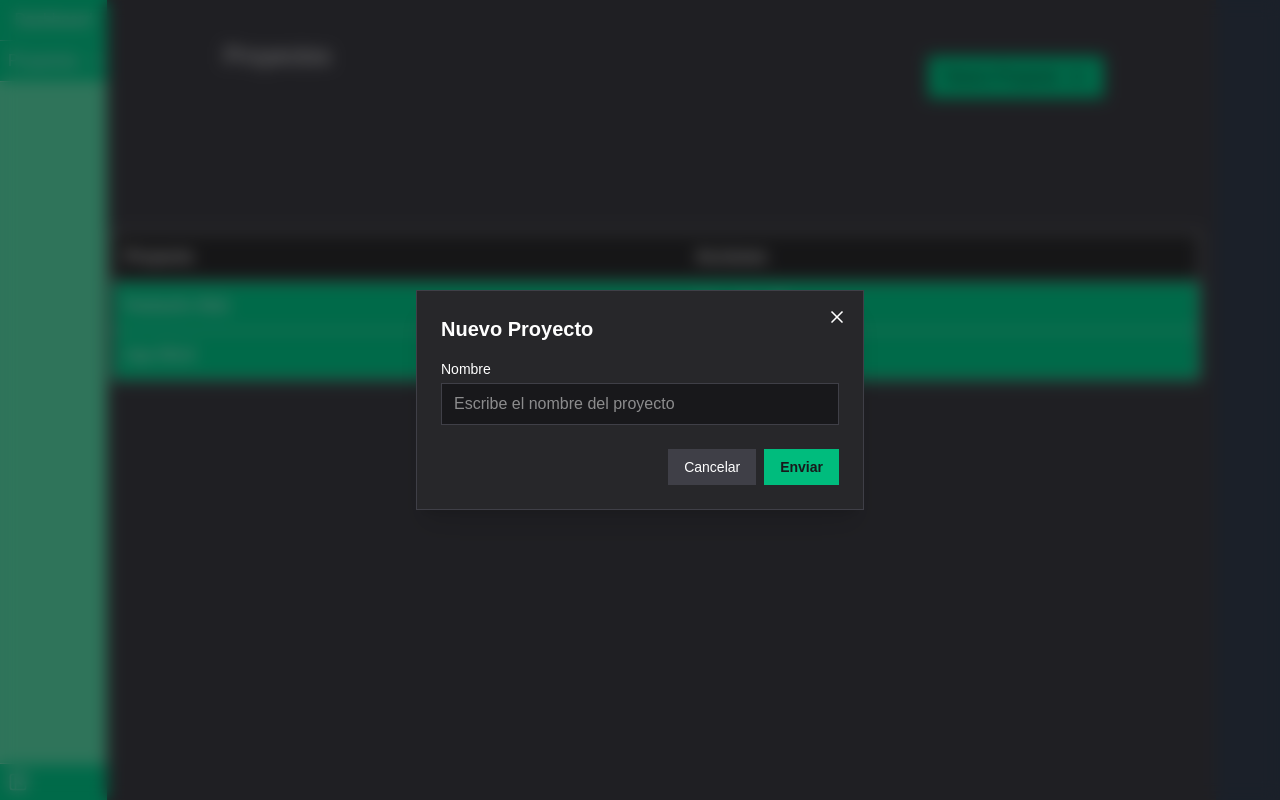
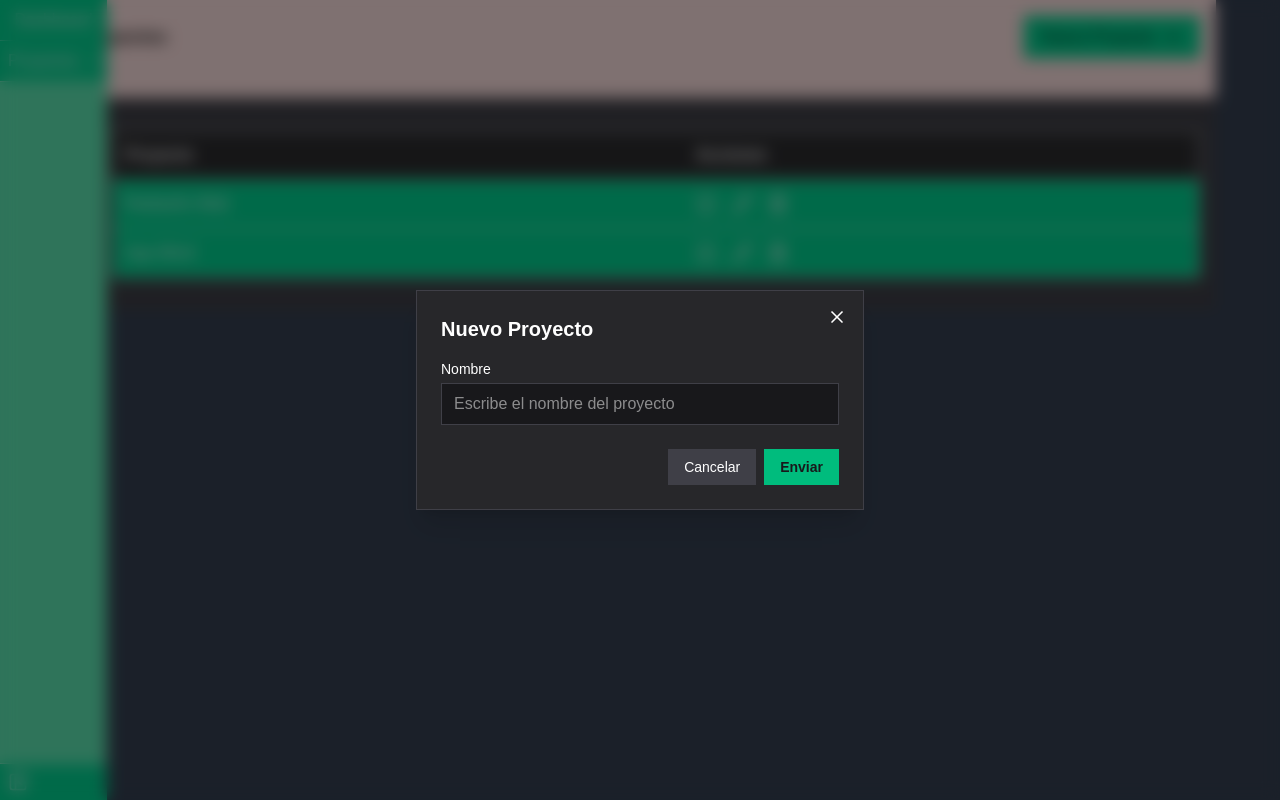
Before and after one commit to LeoToviaz-Introid/TaskTracker, a Next.js app in the folder frontend/: page /projects in a window 1280 px wide. Both pictures are taken after a click on the button "Nuevo Proyecto". Built offline with nearby package versions, Linux system fonts and the light colour scheme.

Commit message:
refactor(frontend): factoriza botón en vista Projects y Projects/id a componente NewModelButton
Falta documentar el nuevo componente.
Falta refactorizar más elementos hacia el layout raíz.
También formatea la vista Projects/id.

```diff
--- a/frontend/app/projects/[id]/page.tsx
+++ b/frontend/app/projects/[id]/page.tsx
@@ -1,46 +1,40 @@
 "use client";
 
-import { Plus } from "lucide-react";
-
+import NewModelButton from "@/components/NewModelButton";
 import TaskList from "@/components/TaskList";
 
 export default function Page() {
   return (
-        <div className="grid grid-rows-[auto_1fr] gap-4 bg-amber-50">
+    <>
       <div className="p-4 bg-red-100 grid grid-cols-1 md:grid-cols-3 gap-4 items-center">
         <div className="font-bold text-lg">
           <h2>(Nombre Proyecto)</h2>
         </div>
         <div className="text-left font-medium">X/Y</div>
         <div className="flex justify-start md:justify-end">
-                    <button
-                        onClick={() => setIsPopupOpen(true)}
-                        className="bg-emerald-400 hover:bg-emerald-500 text-zinc-900 font-medium px-4 py-2 flex items-center gap-2 border border-emerald-500 cursor-pointer"
-                    >
-                        Nueva Tarea <Plus className="w-5 h-5" />
-                    </button>
+          <NewModelButton text="Nueva Tarea" placeholder="Escribe el nombre de la tarea" />
         </div>
         <div className="col-span-1 md:col-span-3 mt-2">
           <p className="text-sm text-zinc-700">
-                        Descripcion de prueba... Lorem ipsum dolor sit amet consectetur adipisicing elit. Adipisci sapiente eum iure, nihil voluptates
-                        ullam neque consequuntur quis magnam quasi maxime repellendus, laborum, pariatur
-                        deserunt repudiandae omnis aperiam ad commodi.
+            Descripcion de prueba... Lorem ipsum dolor sit amet consectetur
+            adipisicing elit. Adipisci sapiente eum iure, nihil voluptates ullam
+            neque consequuntur quis magnam quasi maxime repellendus, laborum,
+            pariatur deserunt repudiandae omnis aperiam ad commodi.
           </p>
         </div>
       </div>
 
       <div className="grid grid-cols-1 sm:grid-cols-3 gap-4 bg-blue-50 p-4">
         <div className="bg-rose-400 p-2">
-                    <TaskList titulo="Por hacer"/>
+          <TaskList titulo="Por hacer" />
         </div>
         <div className="bg-indigo-500 p-2">
-                    <TaskList titulo="En progreso"/>
+          <TaskList titulo="En progreso" />
         </div>
         <div className="bg-gray-700 text-white p-2">
-                    <TaskList titulo="Completadas"/>
+          <TaskList titulo="Completadas" />
         </div>
       </div>
-
-        </div>
+    </>
   );
 }
--- a/frontend/app/projects/page.tsx
+++ b/frontend/app/projects/page.tsx
@@ -2,29 +2,30 @@
 
 import { useEffect } from "react";
 import { useState } from "react";
-import { createPortal } from "react-dom";
 
-import { Plus } from "lucide-react";
-import { X } from "lucide-react";
-
+import NewModelButton from "@/components/NewModelButton";
 import TablaProyectos from "@/components/TablaProyectos";
 
 export default function Page() {
   // true cuando este siendo mostrado el popup de nuevo proyecto y false en caso contrario
-  const [isPopupOpen, setIsPopupOpen] = useState(false);
 
   return (
-    <div className="grid grid-rows-[1fr_3fr] h-screen">
-      <div className="grid grid-cols-[3fr_1fr] bg-zinc-700 text-white">
-        <h2 className="text-2xl mt-10 ml-40">Proyectos</h2>
+    <>
+      {/** <div className="grid grid-rows-[1fr_3fr] h-screen">*/}
+      <div className="p-4 bg-red-100 grid grid-cols-1 md:grid-cols-3 gap-4 items-center">
+        <div className="font-bold text-lg">
+          <h2>Proyectos</h2>
+        </div>
+        <div className=""></div>
+        <div className="flex justify-start md:justify-end">
+          <NewModelButton
+            text="Nuevo Proyecto"
+            placeholder="Escribe el nombre del proyecto"
+          />
+        </div>
 
-        <div className="self-start mt-14">
-          <button
-            onClick={() => setIsPopupOpen(true)}
-            className="bg-emerald-400 hover:bg-emerald-500 text-zinc-900 font-medium px-4 py-2 flex items-center gap-2 border border-emerald-500 cursor-pointer"
-          >
-            Nuevo Proyecto <Plus className="w-5 h-5" />
-          </button>
+        <div className="col-span-1 md:col-span-3 mt-2">
+          <p className="text-sm text-zinc-700"></p>
         </div>
       </div>
 
@@ -33,67 +34,6 @@ export default function Page() {
           <TablaProyectos />
         </div>
       </div>
-      <PopupNuevoProyecto
-        isOpen={isPopupOpen}
-        onClose={() => setIsPopupOpen(false)}
-      />
-    </div>
+    </>
   );
 }
-
-function PopupNuevoProyecto({ isOpen, onClose }) {
-  // estos check ayudan a verificar que el componente no se renderice
-  // fuera del navegador, intentar acceder a document.body causará error
-  if (!isOpen || typeof window === "undefined") return null;
-
-  return createPortal(
-    <div className="fixed inset-0 z-50 flex items-center justify-center bg-black/50 backdrop-blur-sm">
-      <div className="w-full max-w-md bg-zinc-800 p-6 text-white shadow-xl border border-zinc-700 relative">
-        <button
-          onClick={onClose}
-          className="absolute top-4 right-4 text-white hover:text-zinc-200 cursor-pointer"
-        >
-          <X className="w-5 h-5" />
-        </button>
-
-        <h3 className="text-xl font-semibold mb-4">Nuevo Proyecto</h3>
-
-        <form
-          onSubmit={(e) => {
-            e.preventDefault();
-            console.log("nuevo proyecto");
-            onClose();
-          }}
-          className="flex flex-col gap-4"
-        >
-          <div>
-            <label className="block text-sm font-medium mb-1">Nombre</label>
-            <input
-              type="text"
-              required
-              placeholder="Escribe el nombre del proyecto"
-              className="w-full px-3 py-2 bg-zinc-900 border border-zinc-700 text-white focus:outline-none focus:border-emerald-500"
-            />
-          </div>
-
-          <div className="flex justify-end gap-2 mt-2">
-            <button
-              type="button"
-              onClick={onClose}
-              className="px-4 py-2 bg-zinc-700 hover:bg-zinc-600 text-sm font-medium cursor-pointer"
-            >
-              Cancelar
-            </button>
-            <button
-              type="submit"
-              className="px-4 py-2 bg-emerald-500 hover:bg-emerald-600 text-zinc-900 text-sm font-semibold cursor-pointer"
-            >
-              Enviar
-            </button>
-          </div>
-        </form>
-      </div>
-    </div>,
-    document.body,
-  );
-}
--- /dev/null
+++ b/frontend/components/NewModelButton.tsx
@@ -0,0 +1,85 @@
+"use client";
+
+import { useState } from "react";
+import { createPortal } from "react-dom";
+
+import { Plus } from "lucide-react";
+import { X } from "lucide-react";
+
+export default function NewModelButton({ text, placeholder }) {
+  // true cuando este siendo mostrado el popup de nuevo proyecto y false en caso contrario
+  const [isPopupOpen, setIsPopupOpen] = useState(false);
+
+  return (
+    <>
+      <button
+        onClick={() => setIsPopupOpen(true)}
+        className="bg-emerald-400 hover:bg-emerald-500 text-zinc-900 font-medium px-4 py-2 flex items-center gap-2 border border-emerald-500 cursor-pointer"
+      >
+        {text} <Plus className="w-5 h-5" />
+      </button>
+      <PopupNuevoProyecto
+        text={text}
+        placeholder={placeholder}
+        isOpen={isPopupOpen}
+        onClose={() => setIsPopupOpen(false)}
+      />
+    </>
+  );
+}
+
+function PopupNuevoProyecto({ text, placeholder, isOpen, onClose }) {
+  // estos check ayudan a verificar que el componente no se renderice
+  // fuera del navegador, intentar acceder a document.body causará error
+  if (!isOpen || typeof window === "undefined") return null;
+
+  return createPortal(
+    <div className="fixed inset-0 z-50 flex items-center justify-center bg-black/50 backdrop-blur-sm">
+      <div className="w-full max-w-md bg-zinc-800 p-6 text-white shadow-xl border border-zinc-700 relative">
+        <button
+          onClick={onClose}
+          className="absolute top-4 right-4 text-white hover:text-zinc-200 cursor-pointer"
+        >
+          <X className="w-5 h-5" />
+        </button>
+
+        <h3 className="text-xl font-semibold mb-4">{text}</h3>
+
+        <form
+          onSubmit={(e) => {
+            e.preventDefault();
+            onClose();
+          }}
+          className="flex flex-col gap-4"
+        >
+          <div>
+            <label className="block text-sm font-medium mb-1">Nombre</label>
+            <input
+              type="text"
+              required
+              placeholder={placeholder}
+              className="w-full px-3 py-2 bg-zinc-900 border border-zinc-700 text-white focus:outline-none focus:border-emerald-500"
+            />
+          </div>
+
+          <div className="flex justify-end gap-2 mt-2">
+            <button
+              type="button"
+              onClick={onClose}
+              className="px-4 py-2 bg-zinc-700 hover:bg-zinc-600 text-sm font-medium cursor-pointer"
+            >
+              Cancelar
+            </button>
+            <button
+              type="submit"
+              className="px-4 py-2 bg-emerald-500 hover:bg-emerald-600 text-zinc-900 text-sm font-semibold cursor-pointer"
+            >
+              Enviar
+            </button>
+          </div>
+        </form>
+      </div>
+    </div>,
+    document.body,
+  );
+}
```
Lines whose indentation alone changed are shown as unchanged.
